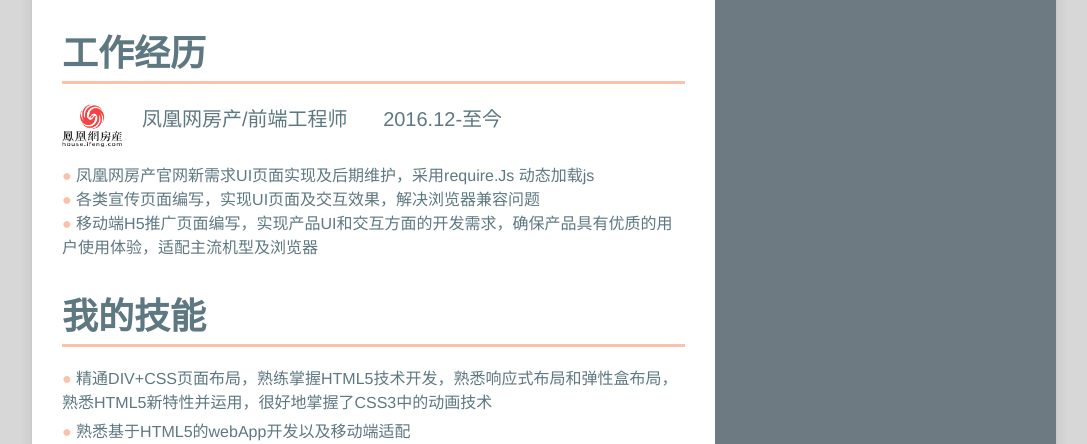
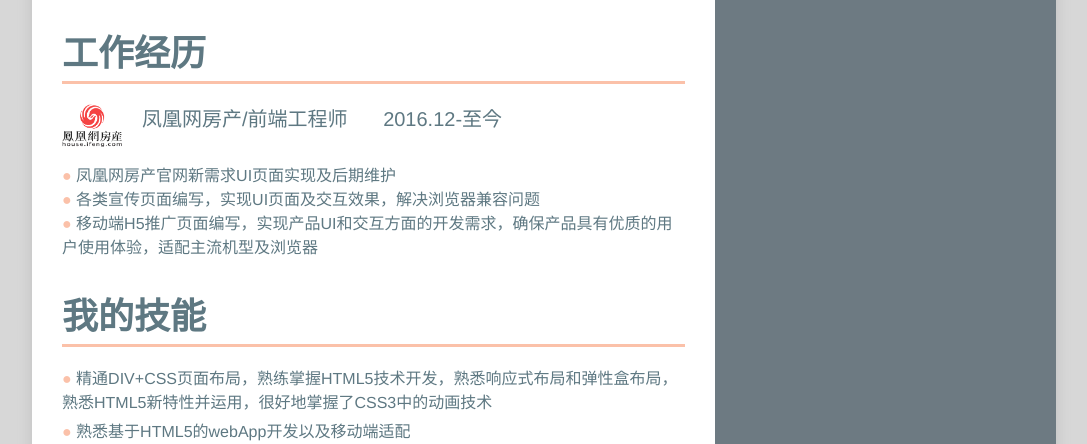
Before and after one commit to xrts/resume, a plain HTML site: page index.html in a window 1280 px wide. Shown: the part 1288-1732 px from the top of the page, without its empty margins (96-1183 px from the left). Drawn offline with Linux system fonts and the light colour scheme.

Commit message:
修改了内容

```diff
--- a/index.html
+++ b/index.html
@@ -194,7 +194,7 @@
                                 </div>
 
                                 <ul>
-                                    <li>凤凰网房产官网新需求UI页面实现及后期维护，采用require.Js 动态加载js</li>
+                                    <li>凤凰网房产官网新需求UI页面实现及后期维护</li>
                                     <li>各类宣传页面编写，实现UI页面及交互效果，解决浏览器兼容问题</li>
                                     <li>移动端H5推广页面编写，实现产品UI和交互方面的开发需求，确保产品具有优质的用户使用体验，适配主流机型及浏览器</li>
                         </ul>
```
